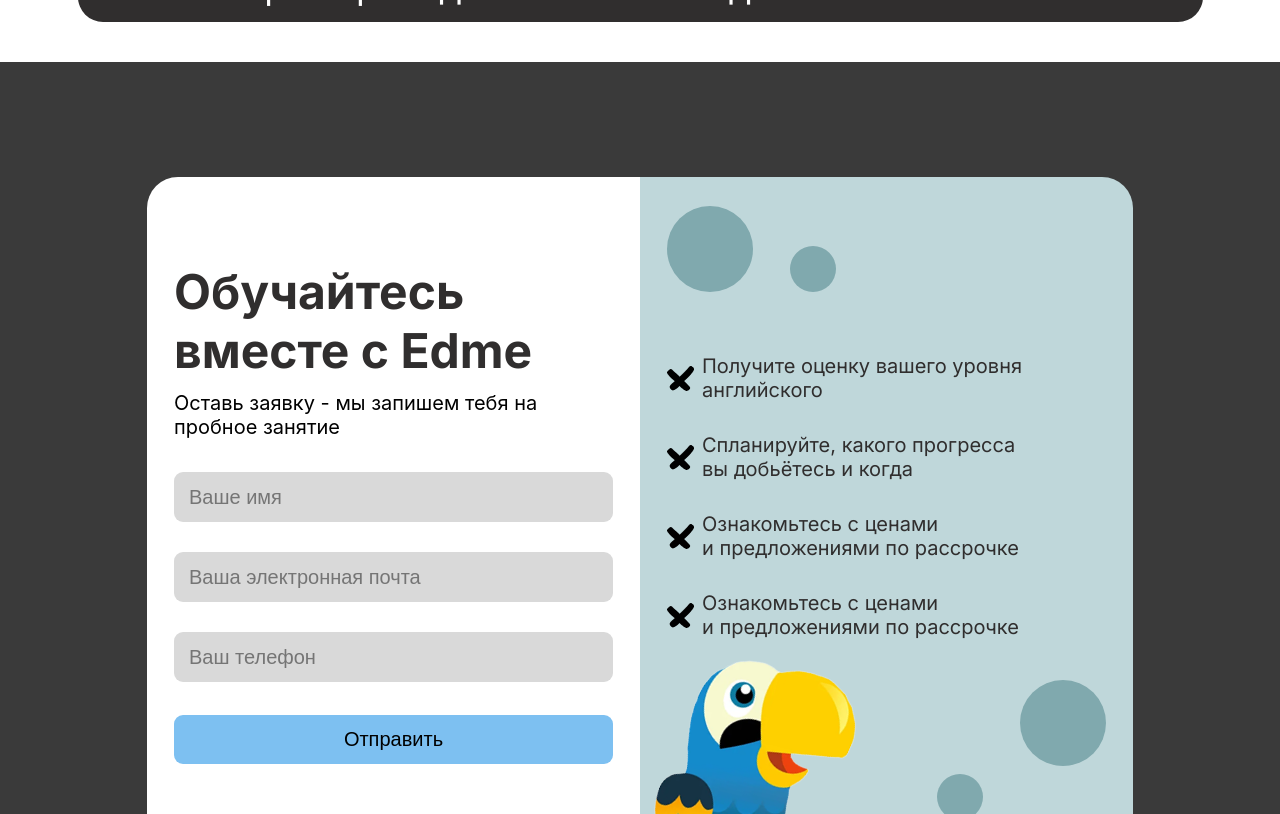
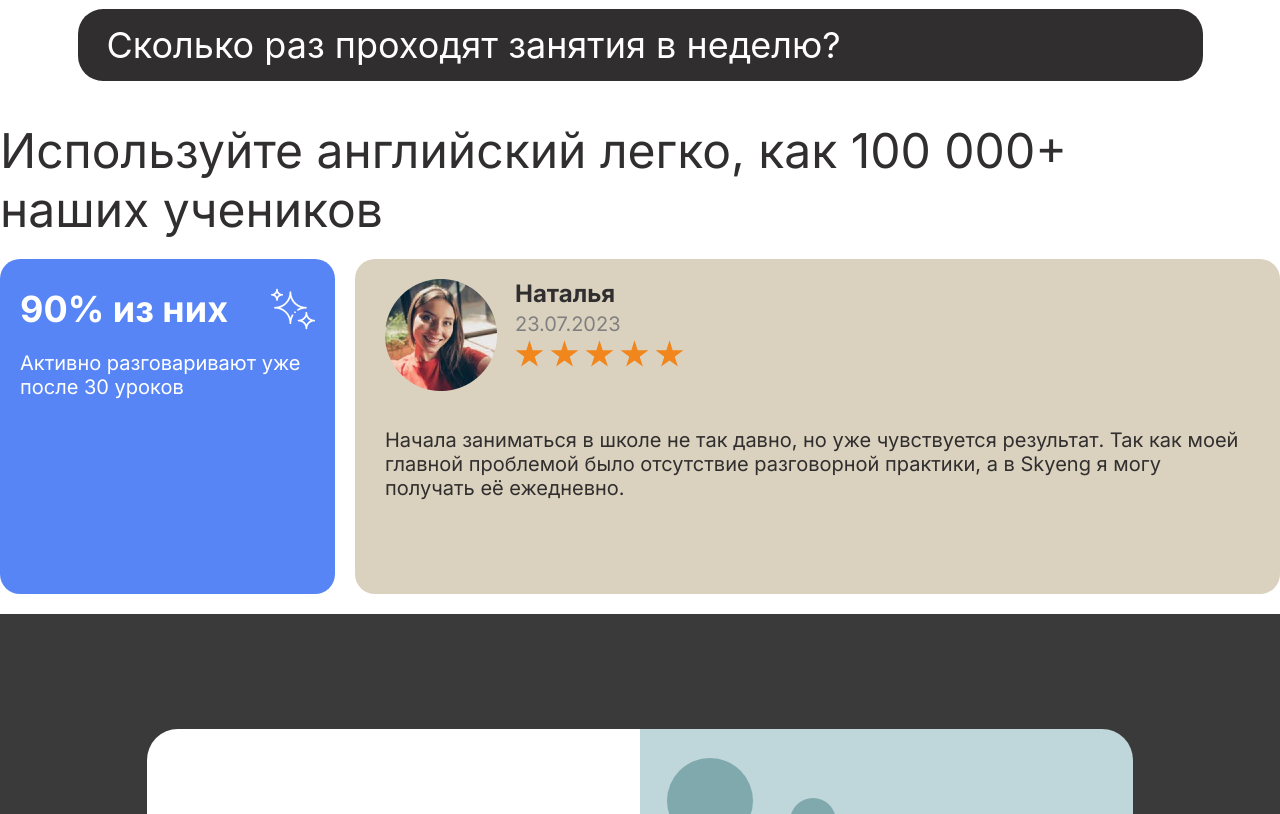
Before and after one commit to nikitazapekin/english-courses-app, a React (Create React App) app: page / in a window 1280 px wide. Shown: the part 3300-4114 px from the top of the page. Built offline with nearby package versions, Linux system fonts and the light colour scheme.

Commit message:
add comments

```diff
--- a/src/components/CoursesHomepage/CoursesHomepage.module.scss
+++ b/src/components/CoursesHomepage/CoursesHomepage.module.scss
@@ -41,6 +41,14 @@
 
     }
 
+    &__more {
+        font-weight: 400;
+        @include fontSize(32px);
+
+        color: $white;
+        text-align: center;
+        cursor: pointer;
+    }
 }
 
 .cardS {
@@ -70,7 +78,7 @@
         align-items: flex-end;
         // height: 100%;
         justify-content: space-between;
-     //   background-color: red;
+
 
     }
 
@@ -84,6 +92,7 @@
         @include fontSize(36px);
         color: $black;
         padding: 16px 20px;
+  //          font-family: "Inter", sans-serif;
         margin: 0 auto;
     }
 }
@@ -92,14 +101,15 @@
     border-radius: 20px;
     max-width: 536px;
     min-height: 395px;
+
     &__titleWhite {
         color: $white;
     }
-&__black {
-background-color: $blackCard;
-}
-&__gray {
+
+    &__black {
+        background-color: $blackCard;
+    }
+
+    &__gray {}
 
 }
-
-}
--- a/src/components/CoursesHomepage/CoursesHomepage.tsx
+++ b/src/components/CoursesHomepage/CoursesHomepage.tsx
@@ -105,6 +105,11 @@
 
                         </div>
                     </div>
+
+
+                    <p className={styles.courses__more}>
+                        Посмотреть ещё
+                    </p>
                 </div>
             </div>
         </section>
--- /dev/null
+++ b/src/components/HomepageComments/HomepageComents.tsx
@@ -0,0 +1,73 @@
+
+import styles from "./HomepageComments.module.scss"
+import Stars from "../../assets/icons/star.png"
+import Avatar1 from "../../assets/avatars/avatar1.png"
+const HomepageComments = () => {
+    return (
+        <section className={styles.comments}>
+            <div className={styles.comments__inner}>
+                <h2 className={styles.comments__title}>
+                    Используйте английский легко, как 100 000+ наших учеников
+                </h2>
+                <div className={styles.comments__content}>
+                    <div className={styles.comments__line}>
+                        <div className={styles.info}>
+                            <div className={styles.info__preview}>
+                                <p className={styles.info__title}>
+                                    90% из них
+                                </p>
+                                <img className={styles.info__image}
+                                    src={Stars}
+                                    alt="stars"
+                                />
+
+                            </div>
+
+                            <p className={styles.info__describtion}>
+                                Активно разговаривают уже после 30 уроков
+                            </p>
+                        </div>
+
+
+                        <div className={`${styles.comment} ${styles.comment__bronze}`}>
+                            <div className={styles.comment__header}>
+                                <img src={Avatar1}
+                                    className={styles.comment__avatar}
+                                    alt="Avatar" />
+
+                                <div className={styles.comment__info}>
+                                    <h3 className={styles.comment__info__title}>
+                                        Наталья
+                                    </h3>
+                                    <p className={styles.comment__info__date}>
+                                        23.07.2023
+                                    </p>
+                                    <div className={styles.comment__stars}>
+                                        <div className={styles.comment__star} />
+                                        <div className={styles.comment__star} />
+                                        <div className={styles.comment__star} />
+                                        <div className={styles.comment__star} />
+                                        <div className={styles.comment__star} />
+
+
+                                    </div>
+                                </div>
+                            </div>
+
+                            <p className={styles.comment__text}>
+                                Начала заниматься в школе не так давно, но уже чувствуется результат. Так как моей
+                                главной проблемой было отсутствие разговорной практики, а в Skyeng я могу получать
+                                её ежедневно.
+
+                            </p>
+                        </div>
+                    </div>
+                    <div className={styles.comments__line}>
+
+                    </div>
+                </div>
+            </div>
+        </section>);
+}
+
+export default HomepageComments;
--- /dev/null
+++ b/src/components/HomepageComments/HomepageComments.module.scss
@@ -0,0 +1,150 @@
+@import "../../theme/theme";
+
+.comments {
+    &__inner {
+        max-width: 1300px;
+        display: flex;
+        flex-direction: column;
+        row-gap: 20px;
+        margin: 0 auto;
+
+
+    }
+
+    &__title {
+        font-weight: 400;
+        @include fontSize(48px);
+        color: $black;
+        font-family: "Inter", sans-serif;
+        max-width: 1142px;
+    }
+
+    &__content {
+
+        display: flex;
+        flex-direction: column;
+        row-gap: 20px;
+        align-items: flex-start;
+        width: 100%;
+
+    }
+
+    &__line {
+        display: flex;
+        column-gap: 20px;
+        width: 100%;
+    }
+}
+
+.info {
+    background-color: $commnetsBlue;
+    border-radius: 20px;
+    max-width: 335px;
+    height: 335px;
+    padding: 28px 20px;
+
+    &__image {
+        align-self: start;
+    }
+
+    &__title {
+        font-family: "Inter", sans-serif;
+        font-weight: 700;
+
+        @include fontSize(36px);
+
+        color: $white;
+    }
+
+    &__describtion {
+        font-weight: 400;
+        @include fontSize(20px);
+        color: $white;
+        margin-top: 20px;
+        font-family: "Inter", sans-serif;
+    }
+
+    &__preview {
+        display: flex;
+        justify-content: space-between;
+    }
+}
+
+.comment {
+
+    border-radius: 20px;
+
+    height: 335px;
+    padding: 20px 30px;
+    width: 100%;
+
+    display: flex;
+    flex-direction: column;
+row-gap: 37px;
+    &__header {
+        display: flex;
+        column-gap: 18px;
+    }
+
+    &__info {
+        display: flex;
+        flex-direction: column;
+        row-gap: 4px;
+
+        &__title {
+            font-weight: 700;
+            @include fontSize(24px);
+            color: $black;
+            font-family: "Inter", sans-serif;
+        }
+
+        &__date {
+            font-weight: 400;
+            @include fontSize(20px);
+            color: $grayDate;
+            font-family: "Inter", sans-serif;
+        }
+
+    }
+    &__text {
+        font-weight: 400;
+        @include fontSize(20px);
+       color: $black;
+        font-family: "Inter", sans-serif;
+
+    }
+
+    &__avatar {
+        align-self: flex-start;
+    }
+
+    &__bronze {
+        background-color: $bronze;
+    }
+
+    &__stars {
+        display: flex;
+        column-gap: 6px;
+    }
+
+    &__star {
+
+        position: relative;
+        display: inline-block;
+        width: 29px;
+        height: 29px;
+        background: $orange;
+        clip-path: polygon(50% 0%,
+                61% 35%,
+                98% 35%,
+                68% 57%,
+                79% 91%,
+                50% 70%,
+                21% 91%,
+                32% 57%,
+                2% 35%,
+                39% 35%);
+        border-radius: 1px;
+
+    }
+}
--- a/src/pages/Homepage.tsx
+++ b/src/pages/Homepage.tsx
@@ -8,6 +8,7 @@
 import CommonQuestions from "../components/CommonQuestions/CommonQuestions";
 import JoinTrial from "../components/JoinTrial/JoinTrial";
 import CoursesHomepage from "../components/CoursesHomepage/CoursesHomepage";
+import HomepageComments from "../components/HomepageComments/HomepageComents";
 const Homepage = () => {
     return (
         <div className={styles.wrapper}>
@@ -20,8 +21,9 @@
                 <CoursesHomepage />
                 <Certificate />
                 <CommonQuestions />
+                <HomepageComments />
                 <JoinTrial />
-           {/*
+                {/*
                */}
             </div>
             {/*
--- a/src/theme/_variables.scss
+++ b/src/theme/_variables.scss
@@ -13,4 +13,8 @@
 $bronze: #dad2bf;
 $bronzeL: #dbd3c1;
 
-$blackCard: #363636
+$blackCard: #363636;
+
+$commnetsBlue: #5885F5;
+$orange: #F1861D;
+$grayDate: #818080;
```
Also changed, not shown: src/assets/avatars/avatar1.png (added), src/assets/icons/star.png (added).
